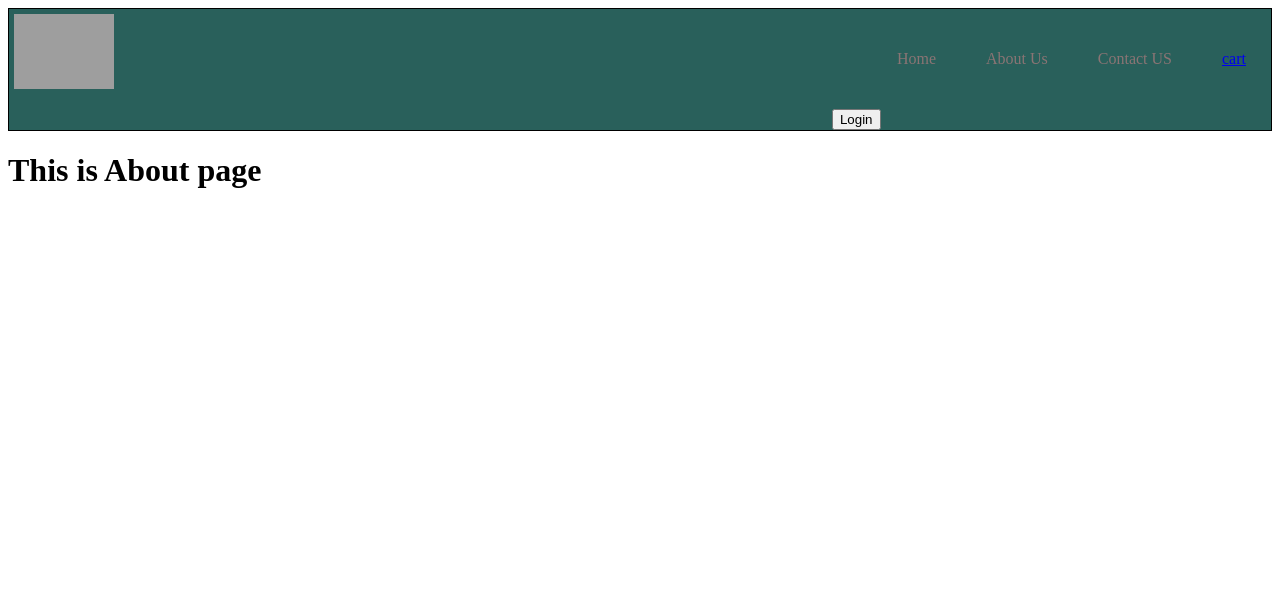
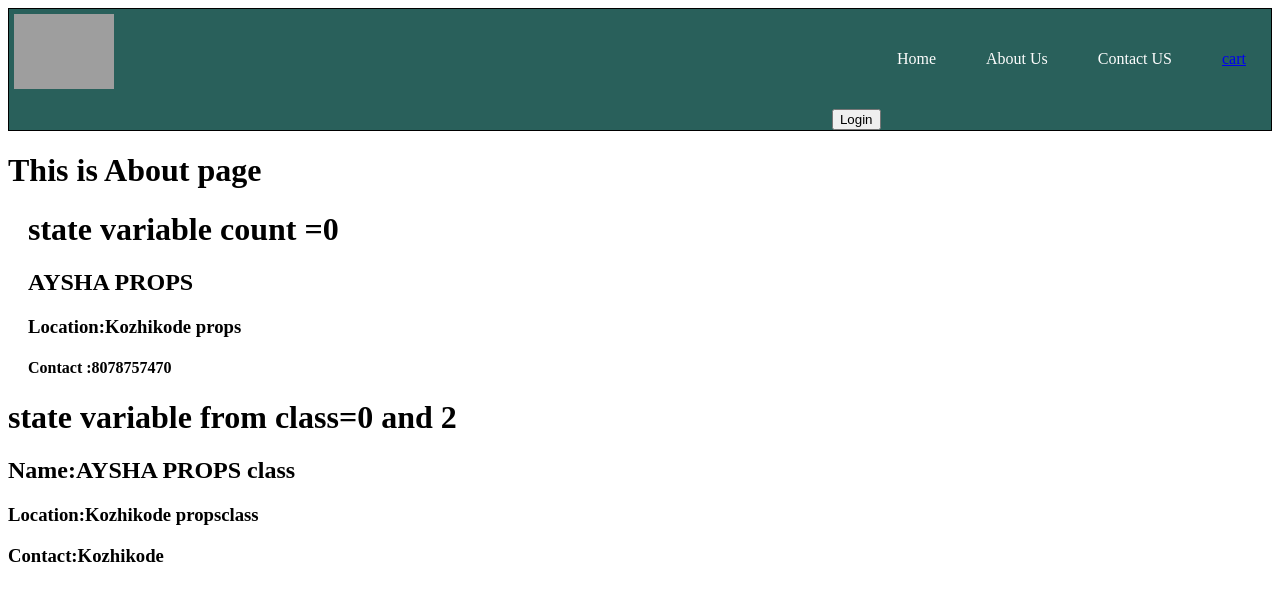
Before and after one commit to ayshaharis/Namaste-React, a React (Vite) app: page /About in a window 1280 px wide. Shown: the top 600 px of the page. Built offline with nearby package versions, Linux system fonts and the light colour scheme; grey boxes are pictures that could not be loaded.

Commit message:
episode 8 completed

```diff
--- a/index.css
+++ b/index.css
@@ -1,6 +1,6 @@
 
 #heading{
-    color:red;
+    color:rgb(1, 1, 1);
 }
 
 .logo{
@@ -61,6 +61,7 @@ margin: 10px;
 .reslist-container{
     display: flex;
     flex-wrap: wrap;
+    text-decoration: none;
 }
 
 .content{
@@ -103,5 +104,11 @@ margin: 10px;
 
 .link{
     text-decoration: none;
-    color: rgb(138, 116, 116);
+    color: rgb(253, 253, 253);
 }
+
+.user-card{
+    margin: 10px;
+    padding: 0px 10px;
+
+}
--- a/src/components/About.js
+++ b/src/components/About.js
@@ -1,9 +1,32 @@
-const About=()=>{
-    return(
-        <div>
-            <h1>This is About page</h1>
-        </div>
-    );
-};
+import User from "./User";
+import UserClass from "./UserClass";
+import React from "react";
+
+class About extends React.Component{
+
+
+    constructor(props){
+        super(props);
+        console.log("Parent constructor");
+
+    };
+
+    ComponentDidMount(){
+        console.log("componentdidmountparent");
+    }
+    render(){
+        console.log("parent render");
+       return( <div>
+        <h1>This is About page</h1>
+        <User name={"AYSHA PROPS"} location={"Kozhikode props"}/>
+        <UserClass name={"AYSHA PROPS class"} location={"Kozhikode propsclass"}/>
+    </div>);
+
+    }
+
+
+}
+
+
 
 export default About;
--- a/src/components/ResInfo.js
+++ b/src/components/ResInfo.js
@@ -9,9 +9,7 @@ import { MENU_API } from "../utils/constants";
 
 const ResInfo=()=>{
 
-console.log("REACHED RESINFO");
 const {resId}=useParams();
-console.log(resId);
 const [resInfo,setResInfo]=useState(null);
 useEffect(()=>{
  fetchInfo();
@@ -43,7 +41,7 @@ const {itemCards} =resInfo?.cards[4]?.groupedCard?.cardGroupMap?.REGULAR?.cards[
 
          <ul>
 
-           {itemCards.map((item)=><li>{item.card.info.name} - Rs{item.card.info.price/100}</li>)}
+           {itemCards.map((item)=><li   key={item.card.info.id}>{item.card.info.name} - Rs{item.card.info.price/100}</li>)}
          </ul>
         </div>
     )
--- /dev/null
+++ b/src/components/User.js
@@ -0,0 +1,18 @@
+import { useState } from "react";
+
+const User=(props)=>{
+    //reciev props inside {as props is an object}
+    const {name,location}=props;
+    const [count]=useState(0);
+    const[count2]=useState(2);
+return (
+ <div className="user-card">
+    <h1>state variable count ={count}</h1>
+    <h2>{name}</h2>
+    <h3>Location:{location}</h3>
+    <h4>Contact :8078757470</h4>
+</div>
+);
+}
+
+export default User;
--- /dev/null
+++ b/src/components/UserClass.js
@@ -0,0 +1,42 @@
+
+import React from "react";
+
+class UserClass extends React.Component{
+
+ constructor(props){
+
+    console.log("constructor child");
+    super(props);
+
+    this.state={
+        count:0,
+        count2:2
+    };
+
+ }
+
+ componentDidMount(){
+    console.log("childd compdidmount method");
+
+ }
+
+ //use this keyword while destructuring the props
+    render(){
+
+        console.log("childd render method");
+        const {name,location}=this.props;
+        const {count,count2}=this.state;
+        return(
+            <div>
+                <h1>state variable from class={count} and  {count2}</h1>
+
+                <h2>Name:{name}</h2>
+                <h3>Location:{location}</h3>
+                <h3>Contact:Kozhikode</h3>
+                </div>
+        )
+    }
+
+}
+
+export default UserClass;
```
